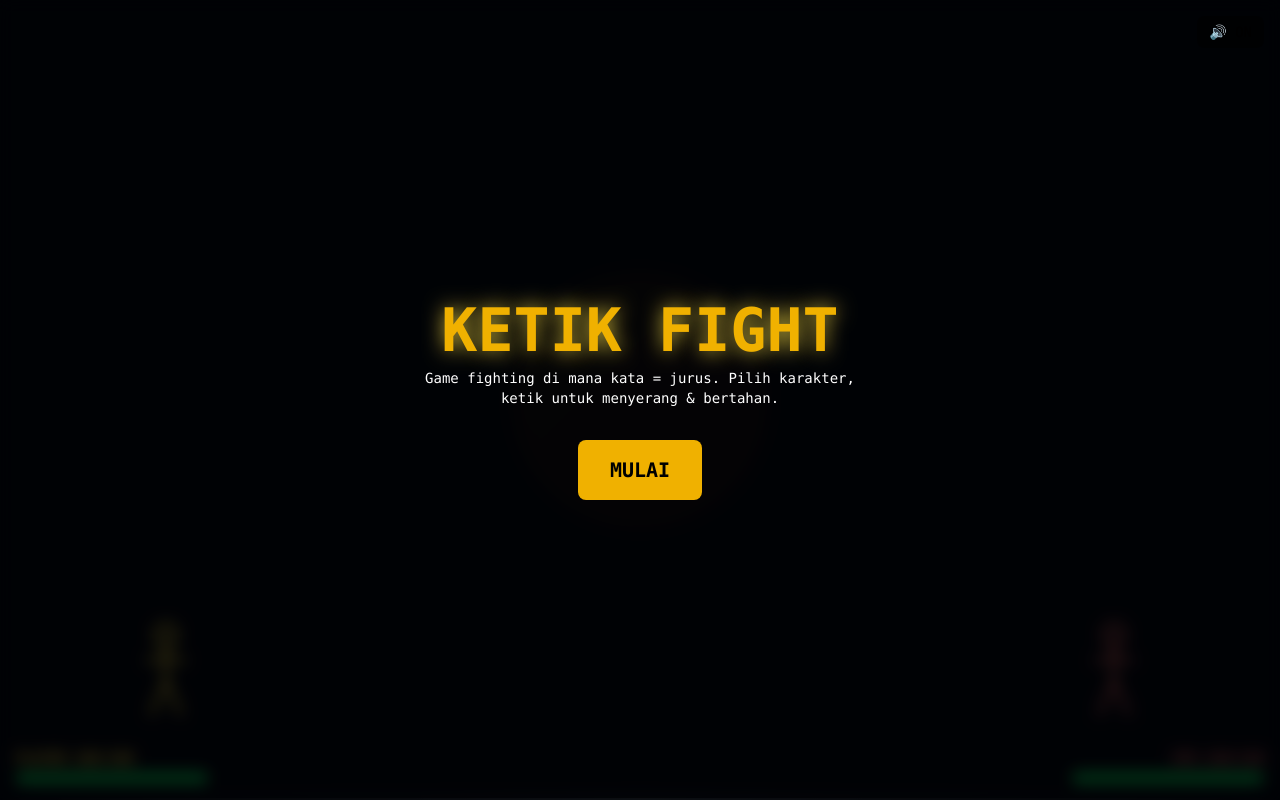
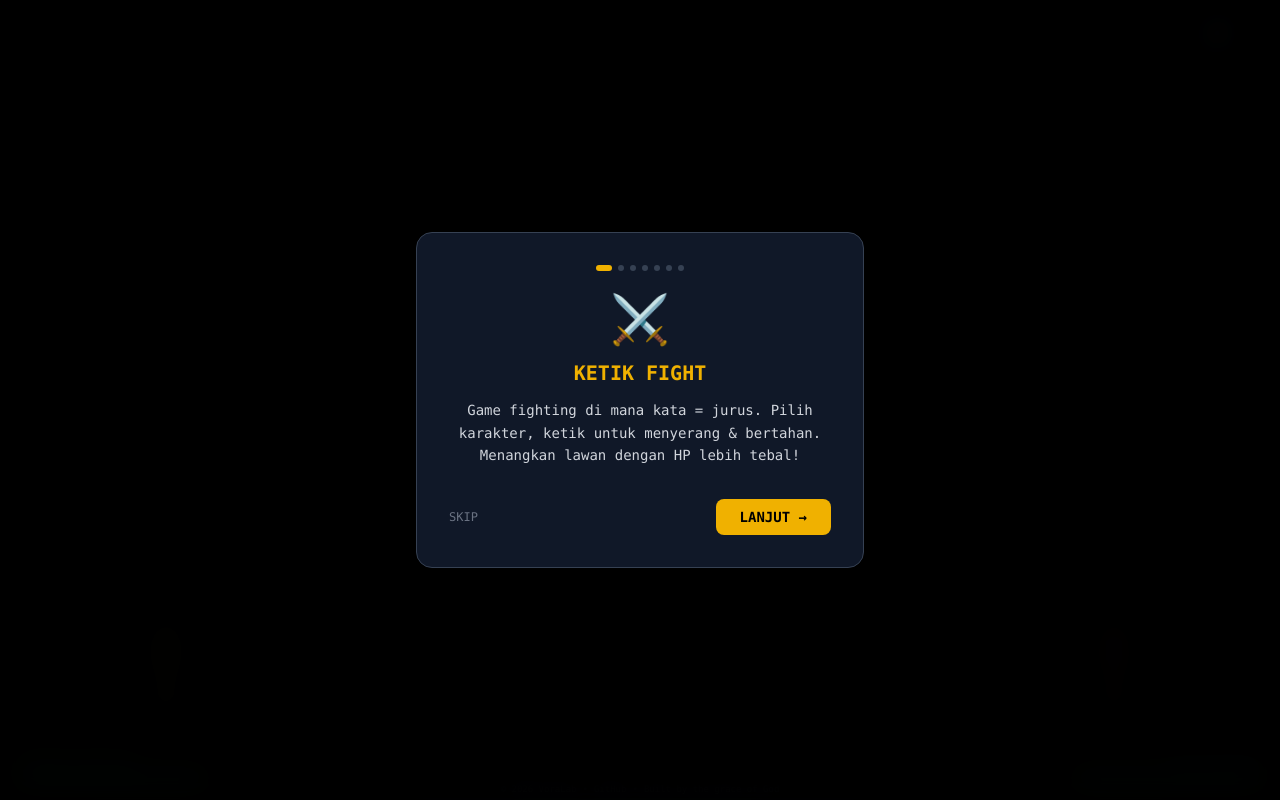
Before and after one commit to mmarsal342/KetikFight, a React (Vite) app in the folder ketikfight-mvp/: page / in a window 1280 px wide. Built offline with nearby package versions, Linux system fonts and the light colour scheme.

Commit message:
feat: tutorial overlay + footer with GitHub link
- 7-slide tutorial: intro, slots, defense, parry, combo, resonance, ultimate
- Auto-shows on first visit (localStorage flag), accessible via ? button
- Footer: VoraLab • GitHub • Built by the grace of God
- Skip button + progress dots

```diff
--- /dev/null
+++ b/ketikfight-mvp/src/components/Footer.tsx
@@ -0,0 +1,22 @@
+const REPO_URL = "https://github.com/mmarsal342/KetikFight";
+
+export default function Footer() {
+  return (
+    <div className="absolute bottom-0 left-0 right-0 flex justify-center pb-1 z-10 pointer-events-none">
+      <div className="font-mono text-[9px] text-gray-600 flex items-center gap-1.5">
+        <span>© 2026 VoraLab</span>
+        <span className="text-gray-700">•</span>
+        <a
+          href={REPO_URL}
+          target="_blank"
+          rel="noopener noreferrer"
+          className="pointer-events-auto hover:text-gray-400 transition-colors"
+        >
+          GitHub
+        </a>
+        <span className="text-gray-700">•</span>
+        <span className="text-gray-600">Built by the grace of God</span>
+      </div>
+    </div>
+  );
+}
--- a/ketikfight-mvp/src/components/KetikFight.tsx
+++ b/ketikfight-mvp/src/components/KetikFight.tsx
@@ -31,6 +31,8 @@ import ComboDisplay from "./ComboDisplay";
 import ParryIndicator from "./ParryIndicator";
 import JurusSlots from "./JurusSlots";
 import CharacterSelect from "./CharacterSelect";
+import TutorialOverlay from "./TutorialOverlay";
+import Footer from "./Footer";
 
 const PARRY_WINDOW = 0.65;
 const PARRY_COOLDOWN = 1000;
@@ -91,6 +93,9 @@ export default function KetikFight() {
   const [parryFlash, setParryFlash] = useState<"success" | "miss" | null>(null);
   const [parryCdEnd, setParryCdEnd] = useState(0);
   const [invulnEnd, setInvulnEnd] = useState(0);
+  const [showTutorial, setShowTutorial] = useState(() => {
+    return typeof localStorage !== "undefined" && !localStorage.getItem("ketikfight_tutorial_done");
+  });
 
   const character = charRef.current;
 
@@ -599,6 +604,11 @@ export default function KetikFight() {
     return () => window.removeEventListener("keydown", onKey);
   }, [phase, tryParry]);
 
+  const closeTutorial = useCallback(() => {
+    setShowTutorial(false);
+    localStorage.setItem("ketikfight_tutorial_done", "1");
+  }, []);
+
   const partialMatch = (() => {
     if (!input || input.length < 1) return null;
     for (const slot of slotsRef.current) {
@@ -617,13 +627,21 @@ export default function KetikFight() {
       <ArenaBackground />
       <HUDBar wpm={wpm} phase={phase} />
 
-      {/* Sound Toggle */}
-      <button
-        onClick={toggleSound}
-        className="absolute top-4 right-4 z-30 px-3 py-1.5 bg-black/50 rounded-lg font-mono text-sm hover:bg-black/70 transition-colors"
-      >
-        {soundOn ? "🔊 ON" : "🔇 OFF"}
-      </button>
+      {/* Sound Toggle + Help */}
+      <div className="absolute top-4 right-4 z-30 flex gap-2">
+        <button
+          onClick={() => setShowTutorial(true)}
+          className="px-3 py-1.5 bg-black/50 rounded-lg font-mono text-sm hover:bg-black/70 transition-colors"
+        >
+          ?
+        </button>
+        <button
+          onClick={toggleSound}
+          className="px-3 py-1.5 bg-black/50 rounded-lg font-mono text-sm hover:bg-black/70 transition-colors"
+        >
+          {soundOn ? "🔊 ON" : "🔇 OFF"}
+        </button>
+      </div>
 
       {/* Character indicator during play */}
       {phase === "playing" && (
@@ -751,6 +769,12 @@ export default function KetikFight() {
           onRestart={goToSelect}
         />
       )}
+
+      {/* Footer */}
+      <Footer />
+
+      {/* Tutorial */}
+      {showTutorial && <TutorialOverlay onClose={closeTutorial} />}
     </div>
   );
 }
--- /dev/null
+++ b/ketikfight-mvp/src/components/TutorialOverlay.tsx
@@ -0,0 +1,98 @@
+import { useState } from "react";
+
+interface TutorialOverlayProps {
+  onClose: () => void;
+}
+
+const SLIDES = [
+  {
+    emoji: "⚔️",
+    title: "KETIK FIGHT",
+    body: "Game fighting di mana kata = jurus. Pilih karakter, ketik untuk menyerang & bertahan. Menangkan lawan dengan HP lebih tebal!",
+  },
+  {
+    emoji: "🎯",
+    title: "Slot System",
+    body: "Lo punya 3 slot jurus yang muncul random dari deck karakter. Ketik kata yang muncul di slot untuk eksekusi. Setelah dipakai, slot refill otomatis dengan delay berbeda per tier.",
+  },
+  {
+    emoji: "🛡️",
+    title: "Defense",
+    body: "TANGKIS hapus proyektil musuh. PERISAI beri shield charges (auto-block). LOMPAT dodge + counter damage. Tiap karakter punya defense berbeda!",
+  },
+  {
+    emoji: "⚡",
+    title: "Space = PARRY",
+    body: "Tekan SPACE pas proyektil CPU udah deket (65-100%) untuk deflect. Berhasil = proyektil hilang, combo aman. Miss = input ke-clear! Cooldown 1 detik.",
+  },
+  {
+    emoji: "🔥",
+    title: "Combo System",
+    body: "Tiap serangan yang landing = combo +1. Makin tinggi combo, makin besar damage: 3x (+10%), 5x (+20%), 8x (+35%), 12x (+50%). Kena damage = COMBO BREAK!",
+  },
+  {
+    emoji: "✨",
+    title: "GEBYAR (Resonance)",
+    body: "Kalau 2 atau 3 slot punya kata yang sama, efeknya berlipat! Attack 2x/4x damage, defense dapat bonus counter/invuln. Slot yang sama otomatis ke-consume barengan.",
+  },
+  {
+    emoji: "💥",
+    title: "Ultimate",
+    body: "Tiap 5 jurus berhasil = ultimate charge penuh. Ketik kata pamungkas karakter (10-17 huruf) untuk damage gede yang gak bisa di-block CPU. Unblockable!",
+  },
+];
+
+export default function TutorialOverlay({ onClose }: TutorialOverlayProps) {
+  const [slide, setSlide] = useState(0);
+  const isLast = slide === SLIDES.length - 1;
+
+  return (
+    <div className="fixed inset-0 z-[60] flex items-center justify-center bg-black/90 backdrop-blur-md p-4">
+      <div className="max-w-md w-full bg-gray-900 rounded-2xl border border-gray-700 p-8 font-mono">
+        {/* Progress dots */}
+        <div className="flex justify-center gap-1.5 mb-6">
+          {SLIDES.map((_, i) => (
+            <div
+              key={i}
+              className={`w-1.5 h-1.5 rounded-full transition-all ${
+                i === slide ? "bg-yellow-500 w-4" : "bg-gray-700"
+              }`}
+            />
+          ))}
+        </div>
+
+        {/* Slide content */}
+        <div className="text-center">
+          <div className="text-5xl mb-4">{SLIDES[slide].emoji}</div>
+          <h3 className="text-xl font-bold text-yellow-500 mb-3">{SLIDES[slide].title}</h3>
+          <p className="text-gray-300 text-sm leading-relaxed">{SLIDES[slide].body}</p>
+        </div>
+
+        {/* Buttons */}
+        <div className="flex justify-between items-center mt-8">
+          <button
+            onClick={onClose}
+            className="text-gray-500 text-xs hover:text-gray-400 transition-colors"
+          >
+            SKIP
+          </button>
+          {!isLast ? (
+            <button
+              onClick={() => setSlide((s) => s + 1)}
+              className="px-6 py-2 bg-yellow-500 text-black font-bold text-sm rounded-lg hover:bg-yellow-400 transition-all"
+            >
+              LANJUT →
+            </button>
+          ) : (
+            <button
+              onClick={onClose}
+              className="px-6 py-2 bg-green-500 text-black font-bold text-sm rounded-lg hover:bg-green-400 transition-all"
+            >
+              GAS! ⚔️
+            </button>
+          )}
+        </div>
+      </div>
+    </div>
+  );
+}
```
